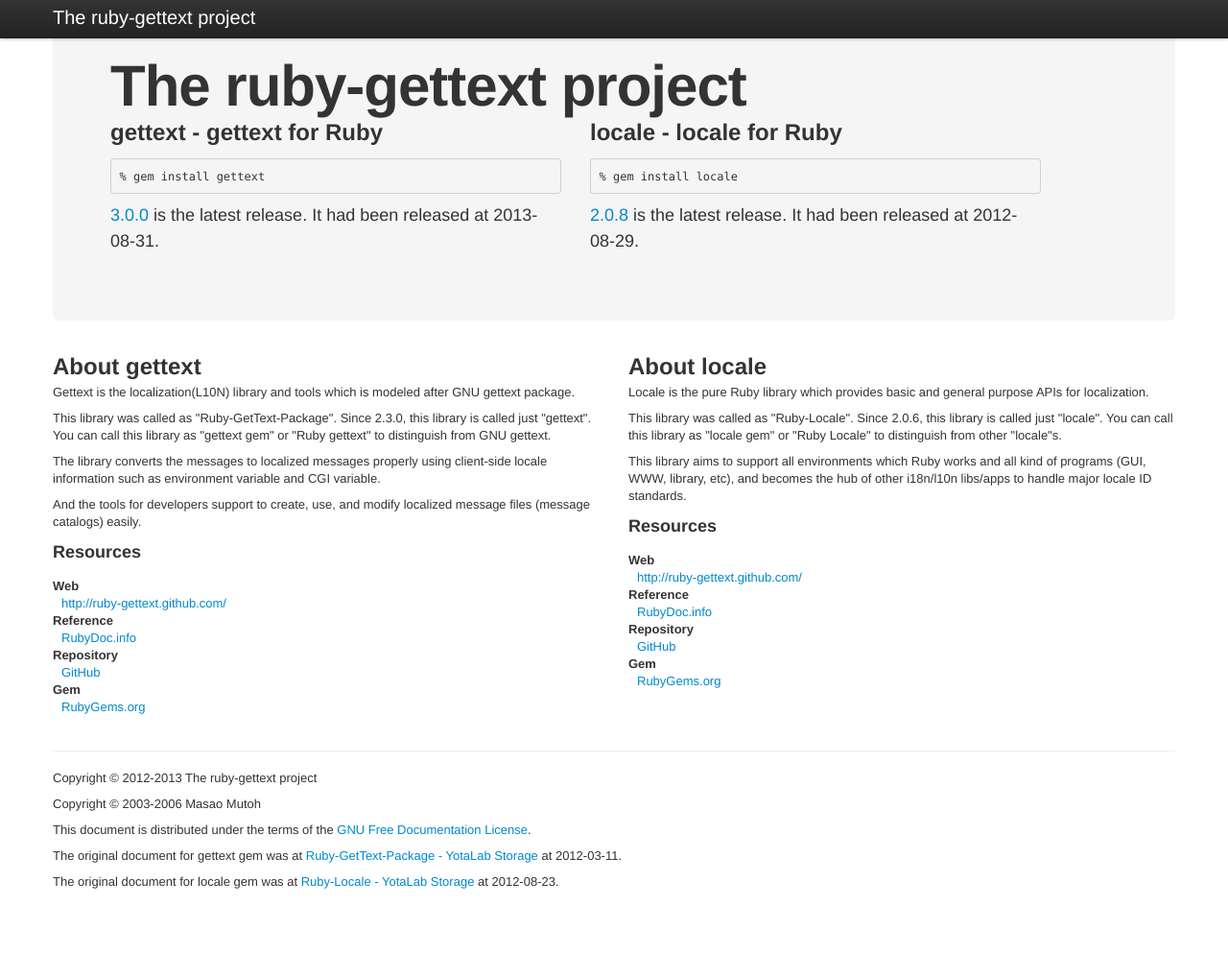
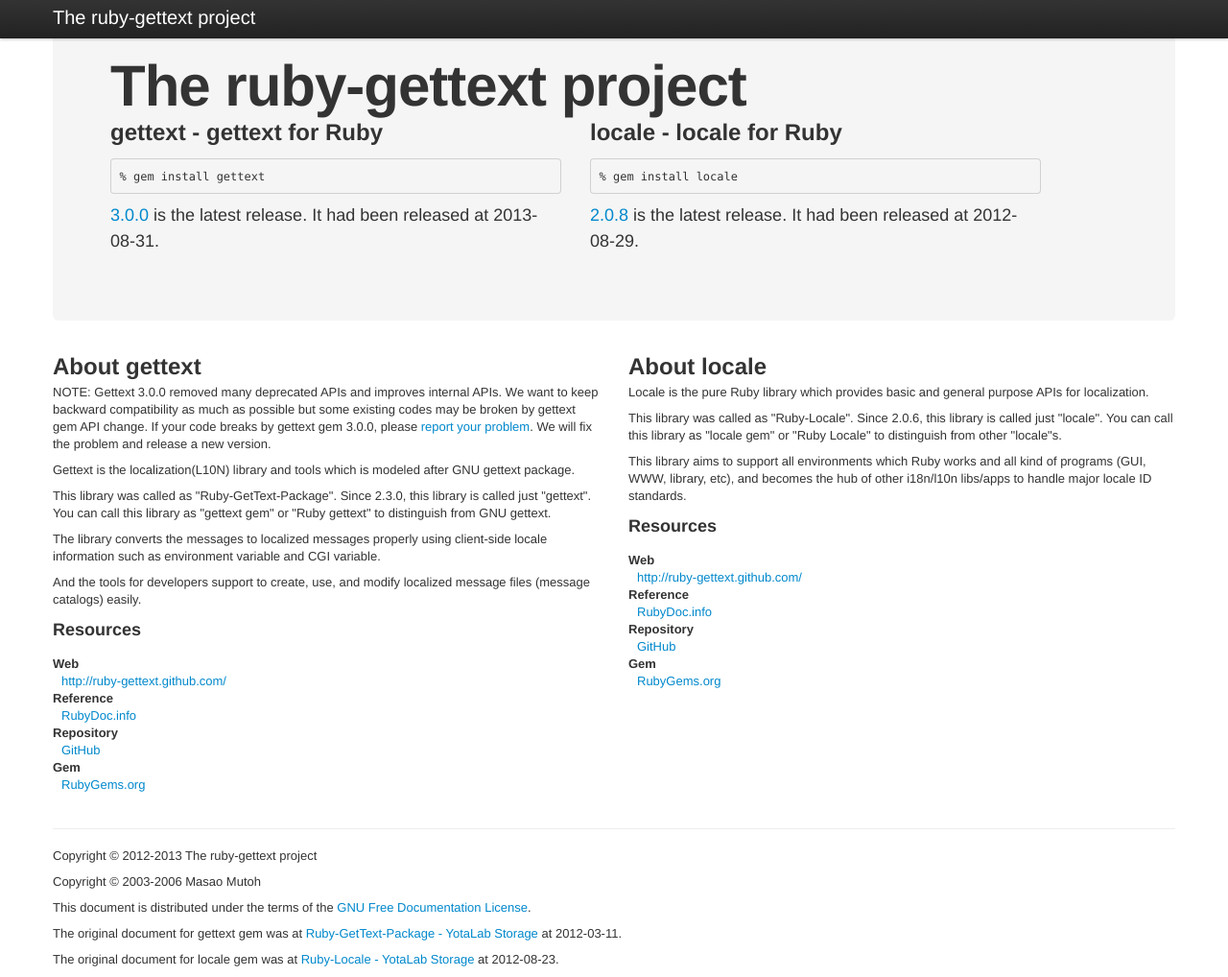
Before and after one commit to ruby-gettext/ruby-gettext.github.com, a Jekyll site: the page built from index.html, in a window 1280 px wide and 1018 px high. Shown: the whole window at 96% size. Built offline with Jekyll 4.4.1, drawn with Linux system fonts in a browser that asks for light colours; Markdown is read by kramdown in place of the engine named in the settings; the list of posts is cut into pages by our own code.

Commit message:
Add a note about 3.0.0

```diff
--- a/index.html
+++ b/index.html
@@ -32,6 +32,7 @@
 <div class="row">
   <div class="span6">
     <h2>About gettext</h2>
+    <p>NOTE: Gettext 3.0.0 removed many deprecated APIs and improves internal APIs. We want to keep backward compatibility as much as possible but some existing codes may be broken by gettext gem API change. If your code breaks by gettext gem 3.0.0, please <a href="https://github.com/ruby-gettext/gettext/issues/new">report your problem</a>. We will fix the problem and release a new version.</p>
     <p>Gettext is the localization(L10N) library and tools which is modeled after GNU gettext package.<p>
     <p>This library was called as "Ruby-GetText-Package". Since 2.3.0, this library is called just "gettext". You can call this library as "gettext gem" or "Ruby gettext" to distinguish from GNU gettext.</p>
     <p>The library converts the messages to localized messages properly using client-side locale information such as environment variable and CGI variable.</p>
```
